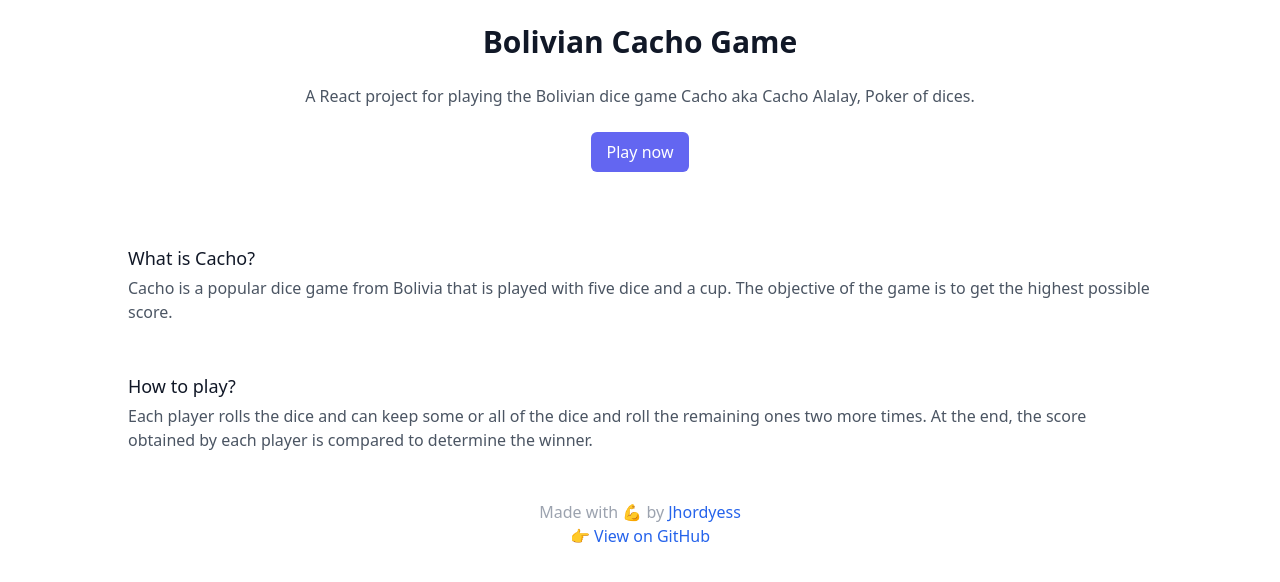
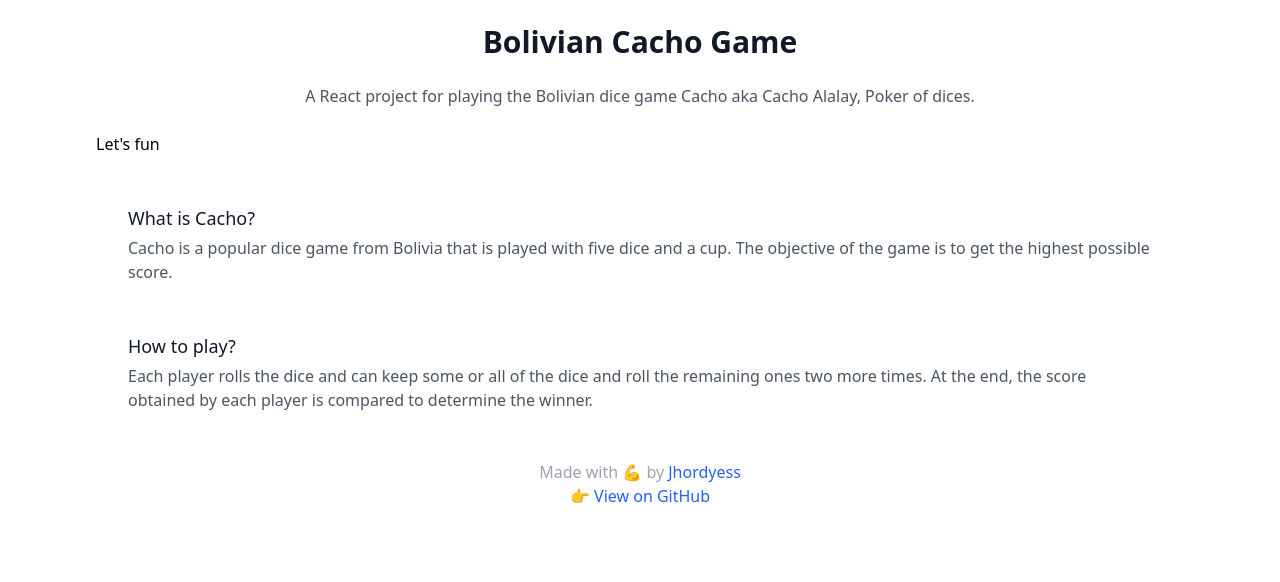
Before and after one commit to jhordyess/bolivian-cacho-game, a React app: page / in a window 1280 px wide. Shown: the top 582 px of the page. Built offline with nearby package versions, Linux system fonts and the light colour scheme.

Commit message:
Applying Components Compositions pattern ✨

```diff
--- a/public/index.html
+++ b/public/index.html
@@ -17,7 +17,7 @@
   </head>
   <body>
     <noscript>You need to enable JavaScript to run this app.</noscript>
-    <div id="modal-root"></div>
+    <div id="modal"></div>
     <div id="app"></div>
   </body>
 </html>
--- /dev/null
+++ b/src/components/Game.jsx
@@ -0,0 +1,5 @@
+import React from "react";
+
+export default function Game() {
+  return <div>Let's fun</div>;
+}
--- a/src/index.jsx
+++ b/src/index.jsx
@@ -1,6 +1,6 @@
 import React from "react";
 import { createRoot } from "react-dom/client";
-import Home from "@pages/Home";
+import Home from "@pages/Home/Index";
 import "./styles.css";
 
 const root = createRoot(document.getElementById("app"));
--- a/src/pages/Home.jsx
+++ /dev/null
@@ -1,67 +0,0 @@
-import React from "react";
-
-export default function Home() {
-  return (
-    <div className="max-w-6xl mx-auto py-6 px-4 sm:px-6 lg:px-8">
-      <h1 className="text-3xl font-bold text-gray-900 text-center mb-6">
-        Bolivian Cacho Game
-      </h1>
-      <p className="text-gray-600 text-center mb-6">
-        A React project for playing the Bolivian dice game Cacho aka Cacho
-        Alalay, Poker of dices.
-      </p>
-      <div className="text-center">
-        <a
-          href="#"
-          className="inline-block bg-indigo-500 text-white px-4 py-2 rounded-md hover:bg-indigo-600 mb-6"
-        >
-          Play now
-        </a>
-      </div>
-      <main>
-        <div className="max-w-6xl mx-auto py-6 sm:px-6 lg:px-8">
-          <div className="px-4 py-6 sm:px-0">
-            <h2 className="text-lg font-medium text-gray-900">
-              What is Cacho?
-            </h2>
-            <p className="mt-1 text-gray-600">
-              Cacho is a popular dice game from Bolivia that is played with five
-              dice and a cup. The objective of the game is to get the highest
-              possible score.
-            </p>
-          </div>
-          <div className="px-4 py-6 sm:px-0">
-            <h2 className="text-lg font-medium text-gray-900">How to play?</h2>
-            <p className="mt-1 text-gray-600">
-              Each player rolls the dice and can keep some or all of the dice
-              and roll the remaining ones two more times. At the end, the score
-              obtained by each player is compared to determine the winner.
-            </p>
-          </div>
-        </div>
-      </main>
-      <footer className="text-center">
-        <p className="text-gray-400">
-          Made with 💪 by&nbsp;
-          <a
-            className="text-blue-600 hover:text-blue-400"
-            href="https://www.jhordyess.com"
-            target="_blank"
-            rel="noreferrer"
-          >
-            Jhordyess
-          </a>
-          <br />
-          <a
-            href="https://github.com/jhordyess/bolivian-cacho-game"
-            target="_blank"
-            rel="noreferrer"
-            className="text-blue-600 hover:text-blue-400"
-          >
-            👉 View on GitHub
-          </a>
-        </p>
-      </footer>
-    </div>
-  );
-}
--- /dev/null
+++ b/src/pages/Home/Footer.jsx
@@ -0,0 +1,9 @@
+import React from "react";
+
+export default function Footer({ children }) {
+  return (
+    <footer className="text-center">
+      <p className="text-gray-400">{children}</p>
+    </footer>
+  );
+}
--- /dev/null
+++ b/src/pages/Home/Header.jsx
@@ -0,0 +1,5 @@
+import React from "react";
+
+export default function Header({ children }) {
+  return <header>{children}</header>;
+}
--- /dev/null
+++ b/src/pages/Home/Index.jsx
@@ -0,0 +1,70 @@
+import Game from "@components/Game";
+import React from "react";
+import Header from "./Header";
+import Footer from "./Footer";
+import Description from "./Main/Description";
+import Main from "./Main";
+
+export default function Home() {
+  return (
+    <div className="max-w-6xl mx-auto py-6 px-4 sm:px-6 lg:px-8">
+      <Header>
+        <h1 className="text-3xl font-bold text-gray-900 text-center mb-6">
+          Bolivian Cacho Game
+        </h1>
+
+        <p className="text-gray-600 text-center mb-6">
+          A React project for playing the Bolivian dice game Cacho aka Cacho
+          Alalay, Poker of dices.
+        </p>
+      </Header>
+
+      <Main>
+        <Game />
+
+        <Description>
+          <div className="px-4 py-6 sm:px-0">
+            <h2 className="text-lg font-medium text-gray-900">
+              What is Cacho?
+            </h2>
+            <p className="mt-1 text-gray-600">
+              Cacho is a popular dice game from Bolivia that is played with five
+              dice and a cup. The objective of the game is to get the highest
+              possible score.
+            </p>
+          </div>
+
+          <div className="px-4 py-6 sm:px-0">
+            <h2 className="text-lg font-medium text-gray-900">How to play?</h2>
+            <p className="mt-1 text-gray-600">
+              Each player rolls the dice and can keep some or all of the dice
+              and roll the remaining ones two more times. At the end, the score
+              obtained by each player is compared to determine the winner.
+            </p>
+          </div>
+        </Description>
+      </Main>
+
+      <Footer>
+        Made with 💪 by&nbsp;
+        <a
+          className="text-blue-600 hover:text-blue-400"
+          href="https://www.jhordyess.com"
+          target="_blank"
+          rel="noreferrer"
+        >
+          Jhordyess
+        </a>
+        <br />
+        <a
+          href="https://github.com/jhordyess/bolivian-cacho-game"
+          target="_blank"
+          rel="noreferrer"
+          className="text-blue-600 hover:text-blue-400"
+        >
+          👉 View on GitHub
+        </a>
+      </Footer>
+    </div>
+  );
+}
--- /dev/null
+++ b/src/pages/Home/Main/Description.jsx
@@ -0,0 +1,7 @@
+import React from "react";
+
+export default function Description({ children }) {
+  return (
+    <div className="max-w-6xl mx-auto py-6 sm:px-6 lg:px-8">{children}</div>
+  );
+}
--- /dev/null
+++ b/src/pages/Home/Main/Game.jsx
@@ -0,0 +1,22 @@
+import React from "react";
+import { createPortal } from "react-dom";
+import GameMain from "@components/Game.jsx";
+
+export default function Game() {
+  const [openGame, setOpenGame] = React.useState(false);
+
+  const handleOpenGame = () => {
+    setOpenGame(true);
+  };
+  return (
+    <div className="text-center">
+      <button
+        className="inline-block bg-indigo-500 text-white px-4 py-2 rounded-md hover:bg-indigo-600 mb-6"
+        onClick={handleOpenGame}
+      >
+        Play now
+      </button>
+      {openGame && createPortal(<GameMain />, document.getElementById("modal"))}
+    </div>
+  );
+}
--- /dev/null
+++ b/src/pages/Home/Main/index.jsx
@@ -0,0 +1,5 @@
+import React from "react";
+
+export default function ({ children }) {
+  return <main>{children}</main>;
+}
```
